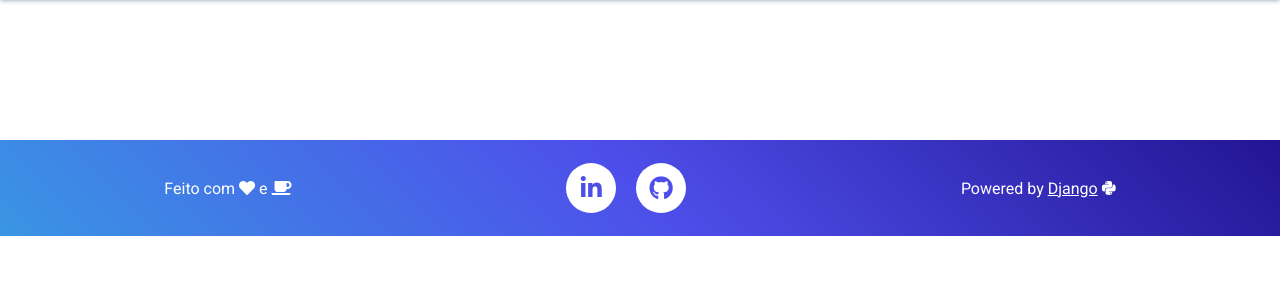
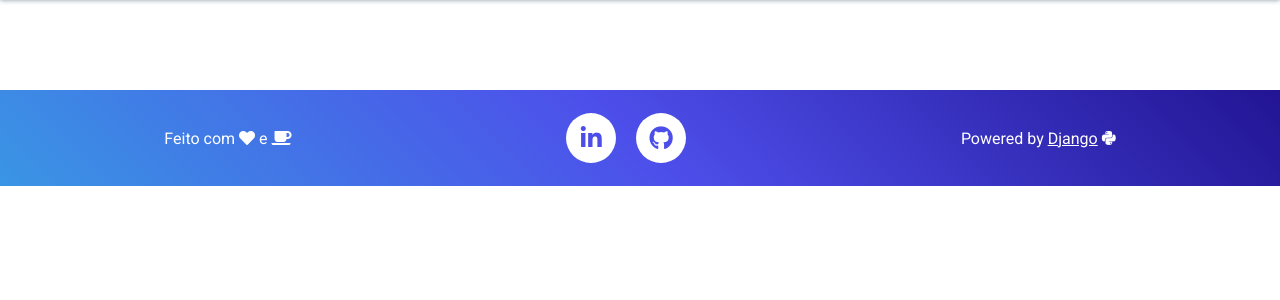
Before and after one commit to LucasAlmeidaSar/blogDjango, a Django app: page /posts/ in a window 1280 px wide. Shown: the part 60-360 px from the top of the page. Run offline with Django 3.2, Linux system fonts and the light colour scheme; data that the repository does not hold is empty.

Commit message:
Ajuste na margin do main na tela de posts.

```diff
--- a/templates/static/css/posts.css
+++ b/templates/static/css/posts.css
@@ -1,5 +1,5 @@
 main{
-  margin: 150px auto 50px auto;
+  margin: 100px auto 50px auto;
   width: 80%;
 }
 
```
